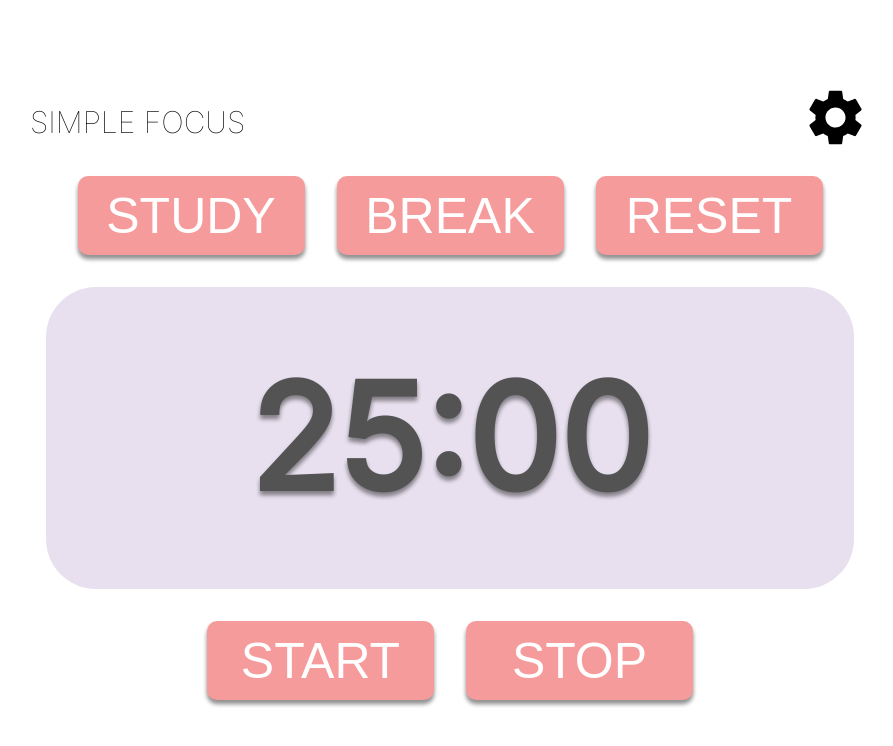
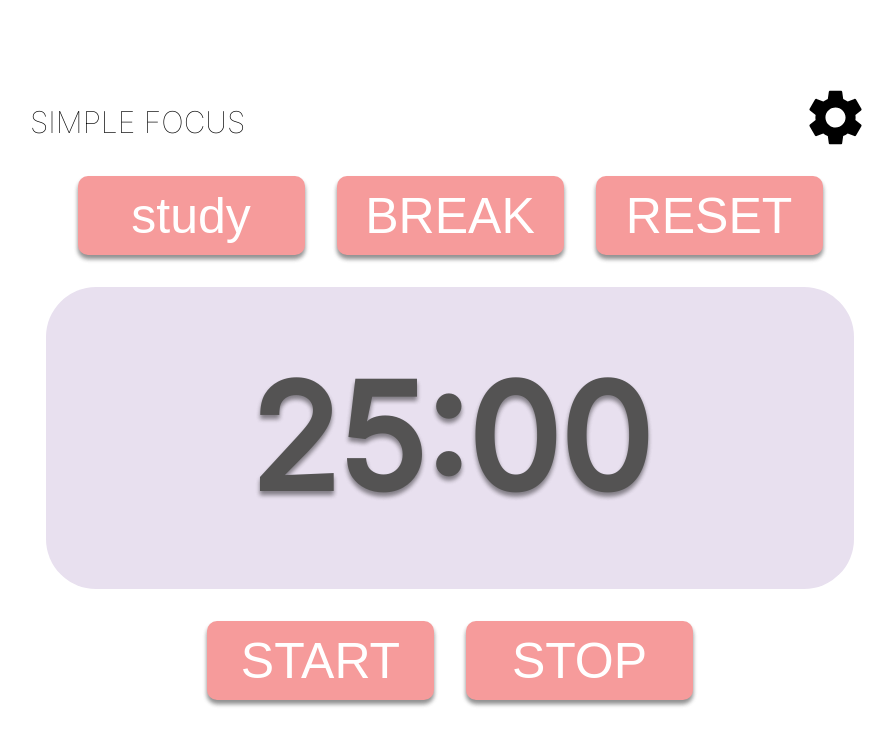
Before and after one commit to kle0247/Simple-Focus, a React (Create React App) app: page / in a window 1280 px wide. Shown: the top 746 px of the page, without its empty margins (190-1083 px from the left). Built offline with nearby package versions, Linux system fonts and the light colour scheme.

Commit message:
selected button styling

```diff
--- a/src/components/EditTimer/index.js
+++ b/src/components/EditTimer/index.js
@@ -13,7 +13,7 @@ const style = {
     bgcolor: 'white',
     boxShadow: 24,
     padding: 4,
-  };
+};
 
 function EditTimer({setTimer}) {
     const [min, setMin] = useState(0);
--- a/src/index.css
+++ b/src/index.css
@@ -7,6 +7,23 @@ body {
     flex-direction: column;
     align-items: center;
     justify-content: center;
+}
+
+.selected {
+    width: 227px;
+    height: 79px;
+    border-radius: 10px;
+    margin: 1rem;
+    background-color: #F69B9B;
+    color: white;
+    /* text-transform: uppercase; */
+    /* text-decoration: underline; */
+    font-size: 50px;
+    border: 0px;
+    box-shadow: 0px 4px 4px
+    /*x, y, blur radius, color*/
+    rgba(0, 0, 0, 0.25),
+    0px 4px 4px rgba(0, 0, 0, 0.25);
 }
 
 .timerButton {
--- a/src/pages/Timer/index.js
+++ b/src/pages/Timer/index.js
@@ -59,8 +59,8 @@ function Timer() {
     return (
         <div>
             <Navbar setTimer={setMin} />
-            <button className='timerButton' onClick={() => studyOn()} >study</button>
-            <button className='timerButton' onClick={() => breakOn()}>break</button>
+            <button className={ studyTime ? 'selected' : 'timerButton' } onClick={() => studyOn()} >study</button>
+            <button className={ breakTime ? 'selected' : 'timerButton' } onClick={() => breakOn()}>break</button>
             <button className='timerButton' onClick={() => reset()}>reset</button>
 
             <div className='timer'>
```
